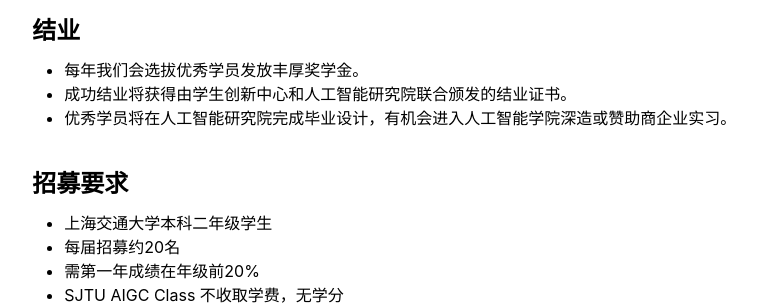
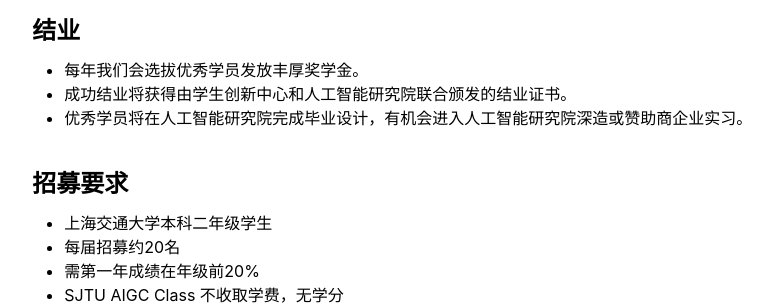
Before and after one commit to SJTU-AIGC/cn, a Jekyll site: the page built from joinus.md, in a window 1280 px wide and 900 px high, scrolled down 2642 px. Shown: the part 152-457 px from the top of the window, without its empty margins (197-970 px from the left). Built offline with Jekyll 4.4.1, drawn with Linux system fonts in a browser that asks for light colours.

Commit message:
fix description

```diff
--- a/_layouts/joinus.html
+++ b/_layouts/joinus.html
@@ -126,7 +126,7 @@ layout: default
     <ul>
         <li>每年我们会选拔优秀学员发放丰厚奖学金。</li>
         <li>成功结业将获得由学生创新中心和人工智能研究院联合颁发的结业证书。</li>
-        <li>优秀学员将在人工智能研究院完成毕业设计，有机会进入人工智能学院深造或赞助商企业实习。</li>
+        <li>优秀学员将在人工智能研究院完成毕业设计，有机会进入人工智能研究院深造或赞助商企业实习。</li>
     </ul>
 </div>
 
```
